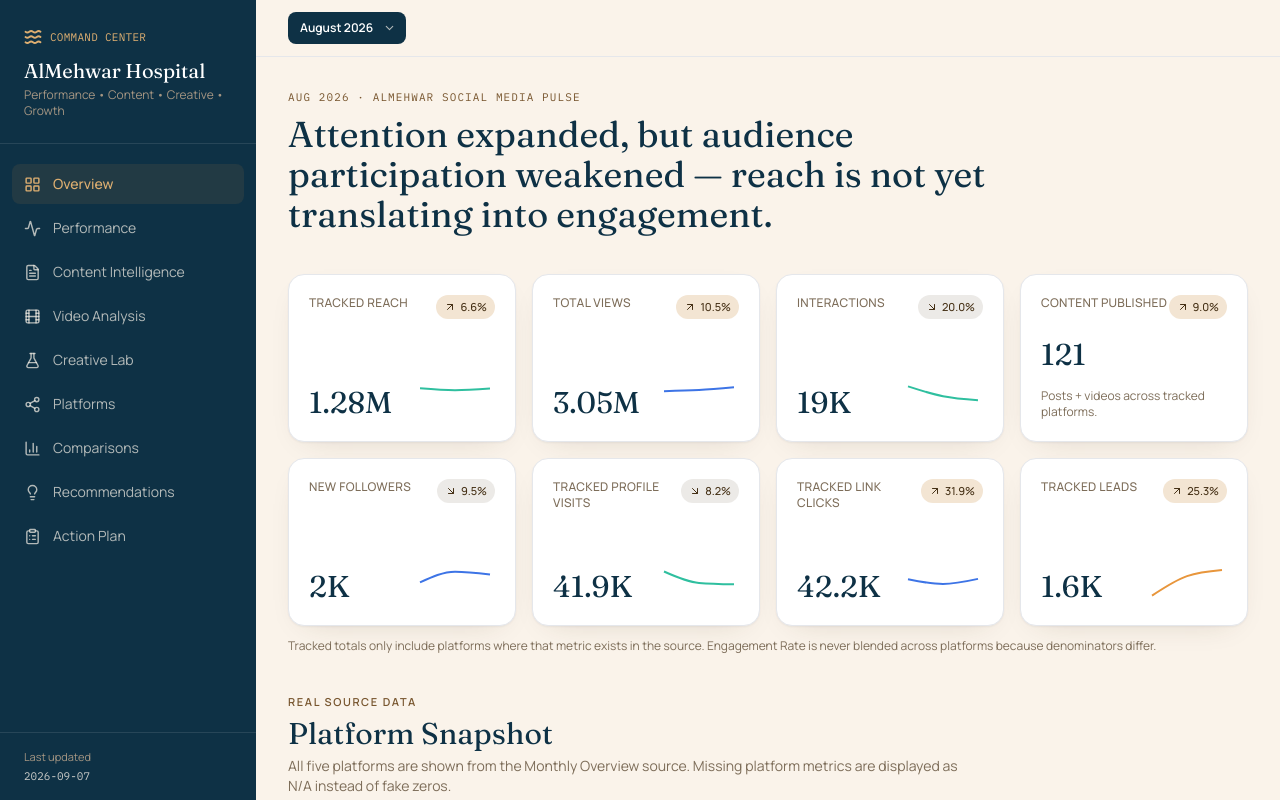
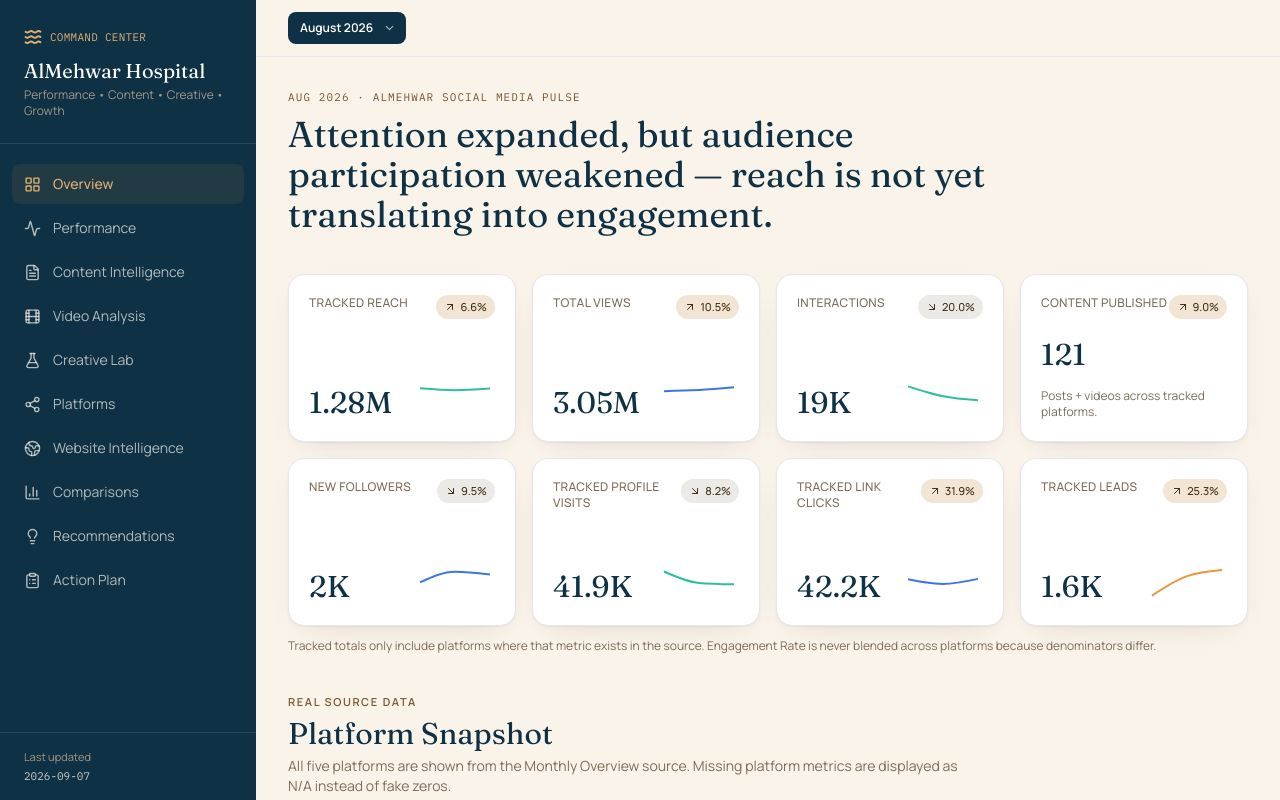
Before and after one commit to ALMehwarhospital/almehwar-social-media-dashboard, a React (Vite) app: page / in a window 1280 px wide. Shown: the top 800 px of the page. Built offline with nearby package versions, Linux system fonts and the light colour scheme.

Commit message:
Add website intelligence to sidebar

```diff
--- a/src/components/layout/Sidebar.tsx
+++ b/src/components/layout/Sidebar.tsx
@@ -1,6 +1,6 @@
 import {
   Activity, LayoutGrid, FileText, Film, FlaskConical, Share2,
-  BarChart3, Lightbulb, ClipboardList, Waves,
+  BarChart3, Lightbulb, ClipboardList, Waves, Globe2,
 } from "lucide-react";
 import { NavLink } from "react-router-dom";
 import { socialDashboard } from "../../data/socialDashboard";
@@ -12,6 +12,7 @@
   { to: "/video", label: "Video Analysis", icon: Film },
   { to: "/creative", label: "Creative Lab", icon: FlaskConical },
   { to: "/platforms", label: "Platforms", icon: Share2 },
+  { to: "/website", label: "Website Intelligence", icon: Globe2 },
   { to: "/comparisons", label: "Comparisons", icon: BarChart3 },
   { to: "/recommendations", label: "Recommendations", icon: Lightbulb },
   { to: "/action-plan", label: "Action Plan", icon: ClipboardList },
```
